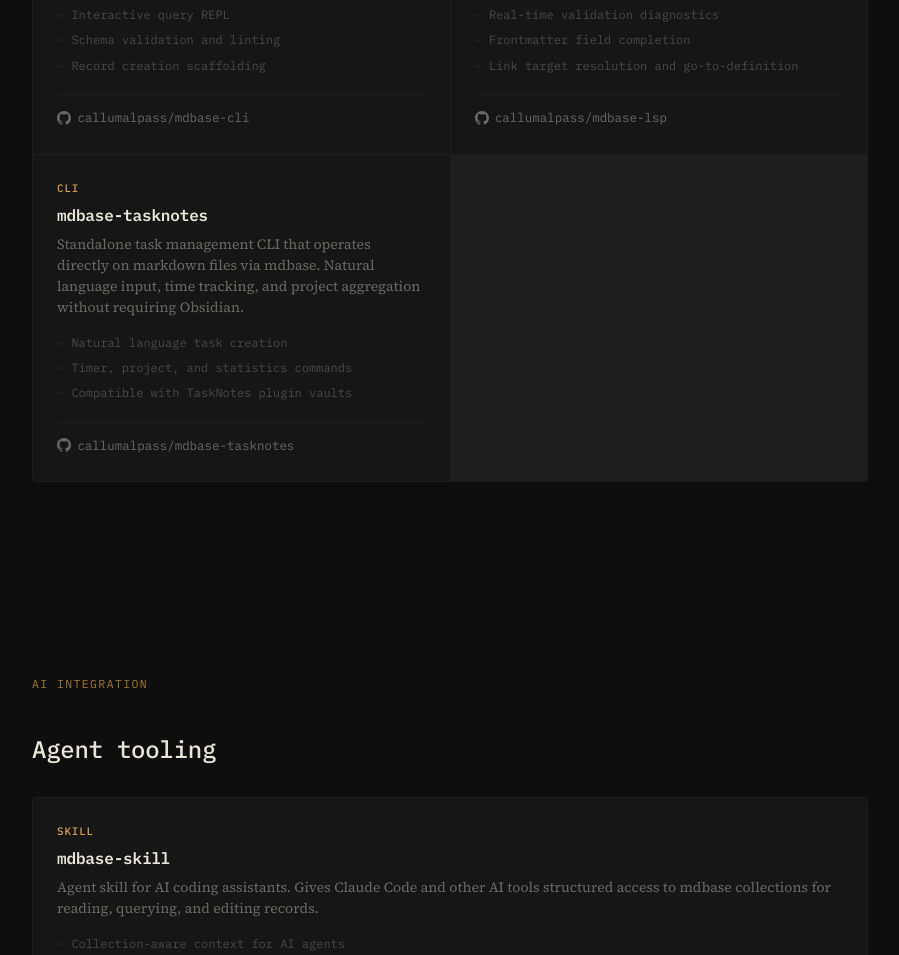
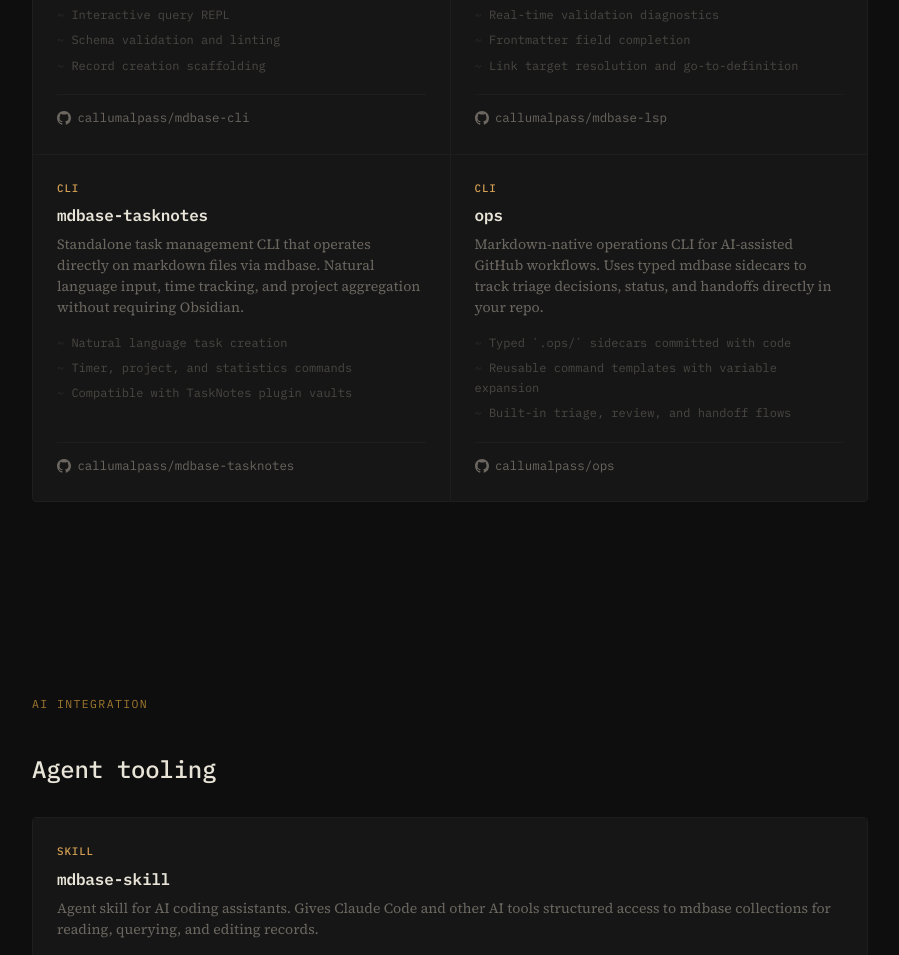
Before and after one commit to callumalpass/mdbase-spec, a website: page site/templates/ecosystem.html in a window 1280 px wide. Shown: the part 1331-2286 px from the top of the page, without its empty margins (190-1089 px from the left). Drawn offline with Linux system fonts and the light colour scheme; files that its build step writes are made by us from their sources.

Commit message:
Add ops link to ecosystem page

```diff
--- a/site/templates/ecosystem.html
+++ b/site/templates/ecosystem.html
@@ -123,6 +123,21 @@
           callumalpass/mdbase-tasknotes
         </a>
       </div>
+
+      <div class="eco-card">
+        <span class="eco-lang">CLI</span>
+        <h3 class="eco-name">ops</h3>
+        <p class="eco-desc">Markdown-native operations CLI for AI-assisted GitHub workflows. Uses typed mdbase sidecars to track triage decisions, status, and handoffs directly in your repo.</p>
+        <ul class="eco-features">
+          <li>Typed `.ops/` sidecars committed with code</li>
+          <li>Reusable command templates with variable expansion</li>
+          <li>Built-in triage, review, and handoff flows</li>
+        </ul>
+        <a href="https://github.com/callumalpass/ops" class="eco-link">
+          <svg width="14" height="14" viewBox="0 0 16 16" fill="currentColor"><path d="M8 0C3.58 0 0 3.58 0 8c0 3.54 2.29 6.53 5.47 7.59.4.07.55-.17.55-.38 0-.19-.01-.82-.01-1.49-2.01.37-2.53-.49-2.69-.94-.09-.23-.48-.94-.82-1.13-.28-.15-.68-.52-.01-.53.63-.01 1.08.58 1.23.82.72 1.21 1.87.87 2.33.66.07-.52.28-.87.51-1.07-1.78-.2-3.64-.89-3.64-3.95 0-.87.31-1.59.82-2.15-.08-.2-.36-1.02.08-2.12 0 0 .67-.21 2.2.82.64-.18 1.32-.27 2-.27.68 0 1.36.09 2 .27 1.53-1.04 2.2-.82 2.2-.82.44 1.1.16 1.92.08 2.12.51.56.82 1.27.82 2.15 0 3.07-1.87 3.75-3.65 3.95.29.25.54.73.54 1.48 0 1.07-.01 1.93-.01 2.2 0 .21.15.46.55.38A8.013 8.013 0 0016 8c0-4.42-3.58-8-8-8z"/></svg>
+          callumalpass/ops
+        </a>
+      </div>
     </div>
   </section>
 
```
